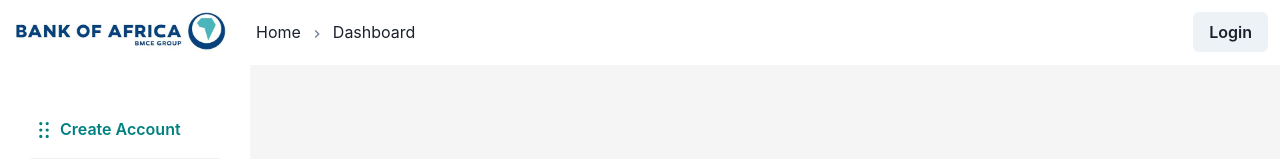
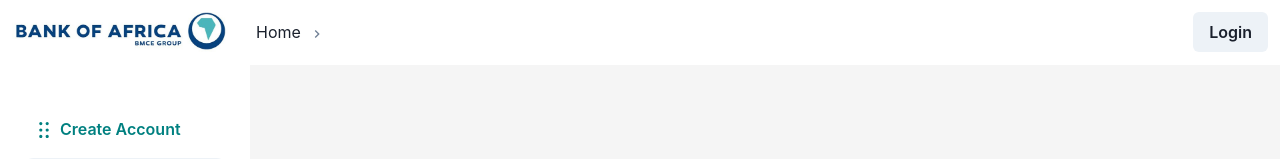
Before and after one commit to erraoudi-soufiane5/prepaid-cards-management-frontend, a React (Vite) app: page /admin/dashboard in a window 1280 px wide. Shown: the top 159 px of the page. Built offline with nearby package versions, Linux system fonts and the light colour scheme.

Commit message:
additional details

```diff
--- a/src/components/NavBar.tsx
+++ b/src/components/NavBar.tsx
@@ -18,8 +18,6 @@ import {
   Image,
   Menu,
   MenuButton,
-  MenuDivider,
-  MenuGroup,
   MenuItem,
   MenuList,
   Wrap,
@@ -47,7 +45,13 @@ const NavBar: React.FC = () => {
   return (
     <HStack padding={3} justifyContent={"space-between"}>
       <HStack>
-        <Image src={bankOfAfricaLogo} htmlHeight="72px" htmlWidth="220px" />
+        <Image
+          onClick={() => navigate("/")}
+          src={bankOfAfricaLogo}
+          htmlHeight="72px"
+          htmlWidth="220px"
+          _hover={{ cursor: "pointer" }}
+        />
         {location.pathname !== "/" ? (
           <Breadcrumb
             marginLeft={4}
@@ -55,14 +59,17 @@ const NavBar: React.FC = () => {
             separator={<ChevronRightIcon color="gray.500" />}>
             <BreadcrumbItem>
               <BreadcrumbLink onClick={handleHomeClick}>Home</BreadcrumbLink>{" "}
-              {/* Add onClick handler */}
             </BreadcrumbItem>
 
             <BreadcrumbItem isCurrentPage>
-              <BreadcrumbLink href="#">Dashboard</BreadcrumbLink>
+              <BreadcrumbLink>
+                {location.pathname === "/dashboard" && "Dashboard"}
+                {location.pathname === "/createCards" && "Create Cards"}
+                {location.pathname === "/manageCards" && "Manage Cards"}
+              </BreadcrumbLink>
             </BreadcrumbItem>
           </Breadcrumb>
-        ) : isLoggedIn ? ( // Check if logged in
+        ) : isLoggedIn ? (
           <Menu>
             <MenuButton
               as={Button}
@@ -74,25 +81,19 @@ const NavBar: React.FC = () => {
               <MenuItem
                 icon={<RepeatIcon />}
                 command="⌘⇧N"
-                onClick={() => {
-                  navigate("/dashboard");
-                }}>
+                onClick={() => navigate("/dashboard")}>
                 My Dashboard
               </MenuItem>
               <MenuItem
                 icon={<AddIcon />}
                 command="⌘T"
-                onClick={() => {
-                  navigate("/createCards");
-                }}>
+                onClick={() => navigate("/createCards")}>
                 Create Cards
               </MenuItem>
               <MenuItem
                 icon={<ExternalLinkIcon />}
                 command="⌘N"
-                onClick={() => {
-                  navigate("/manageCards");
-                }}>
+                onClick={() => navigate("/manageCards")}>
                 Manage Cards
               </MenuItem>
 
@@ -101,7 +102,7 @@ const NavBar: React.FC = () => {
               </MenuItem>
             </MenuList>
           </Menu>
-        ) : null}{" "}
+        ) : null}
       </HStack>
       <HStack>
         {isLoggedIn ? (
```
